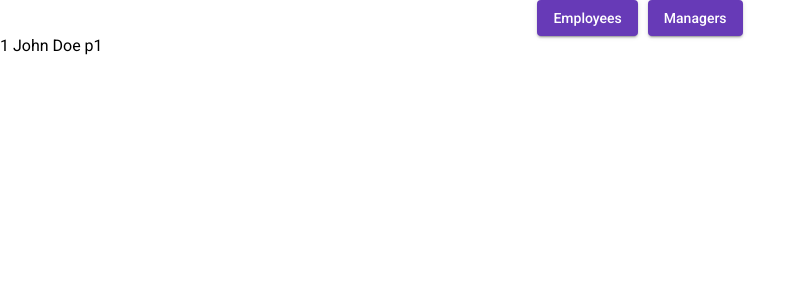
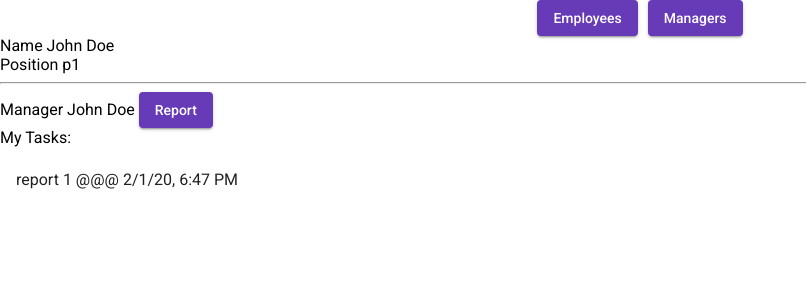
Before and after one commit to ChenReuven/exercise-2bepc, an Angular app in the folder client/: page /employees/details/1 in a window 1280 px wide. Shown: the top 300 px of the page, without its empty margins (0-806 px from the left). Built offline with nearby package versions, Linux system fonts and the light colour scheme.

Commit message:
add more implementation to person details

```diff
--- a/client/src/app/data/mocks/persons.mock.ts
+++ b/client/src/app/data/mocks/employees.mock.ts
@@ -7,13 +7,15 @@ export const employeesMock: Person[] = [
     lastName: 'Doe',
     position: 'p1',
     manager: {
-      id: '1'
+      id: '1',
+      firstName: 'John',
+      lastName: 'Doe'
     },
     tasks: [{
       text: 'report 1',
       assingDate: new Date(),
       dueDate: new Date()
-    }]
+    }],
   },
   {
     id: '2',
--- a/client/src/app/employee/services/employee.service.ts
+++ b/client/src/app/employee/services/employee.service.ts
@@ -1,7 +1,7 @@
 import { Injectable } from '@angular/core';
 import { Observable, of } from 'rxjs';
 import { Employee } from 'src/app/data/models/employee.interface';
-import { employeesMock } from 'src/app/data/mocks/persons.mock';
+import { employeesMock } from 'src/app/data/mocks/employees.mock';
 
 @Injectable({
   providedIn: 'root'
--- a/client/src/app/shared/components/person-details/person-details.component.html
+++ b/client/src/app/shared/components/person-details/person-details.component.html
@@ -1,4 +1,38 @@
 <div *ngIf="person">
-  {{ person.id }} {{ person.firstName }} {{ person.lastName }}
-  {{ person.position }}
+  <div>
+    <div>
+      <label for="name">Name</label>
+      {{ person.firstName }} {{ person.lastName }}
+    </div>
+    <div>
+      <label for="position">Position</label>
+      {{ person.position }}
+    </div>
+    <hr />
+    <div>
+      <label for="manager">Manager</label>
+      {{ person.manager?.firstName }} {{ person.manager?.lastName }}
+      <button mat-raised-button color="primary">Report</button>
+    </div>
+  </div>
+  <div class="tasks" *ngIf="person.tasks">
+    <div>
+      My Tasks:
+    </div>
+    <mat-list>
+      <mat-list-item *ngFor="let task of person.tasks"> {{task.text}}  @@@ {{task.dueDate | date: "short"}}</mat-list-item>
+     </mat-list>
+  </div>
+
+  <div class="subordinates" *ngIf="person?.subordinates">
+    <div>
+      My Subordinates:
+    </div>
+    <mat-list>
+      <mat-list-item *ngFor="let subordinate of person?.subordinates">
+        {{subordinate.firstName}} {{subordinate.lastName}} {{ subordinate.position }}
+        <button mat-raised-button color="primary">Assign Task</button>
+      </mat-list-item>
+     </mat-list>
+  </div>
 </div>
```
